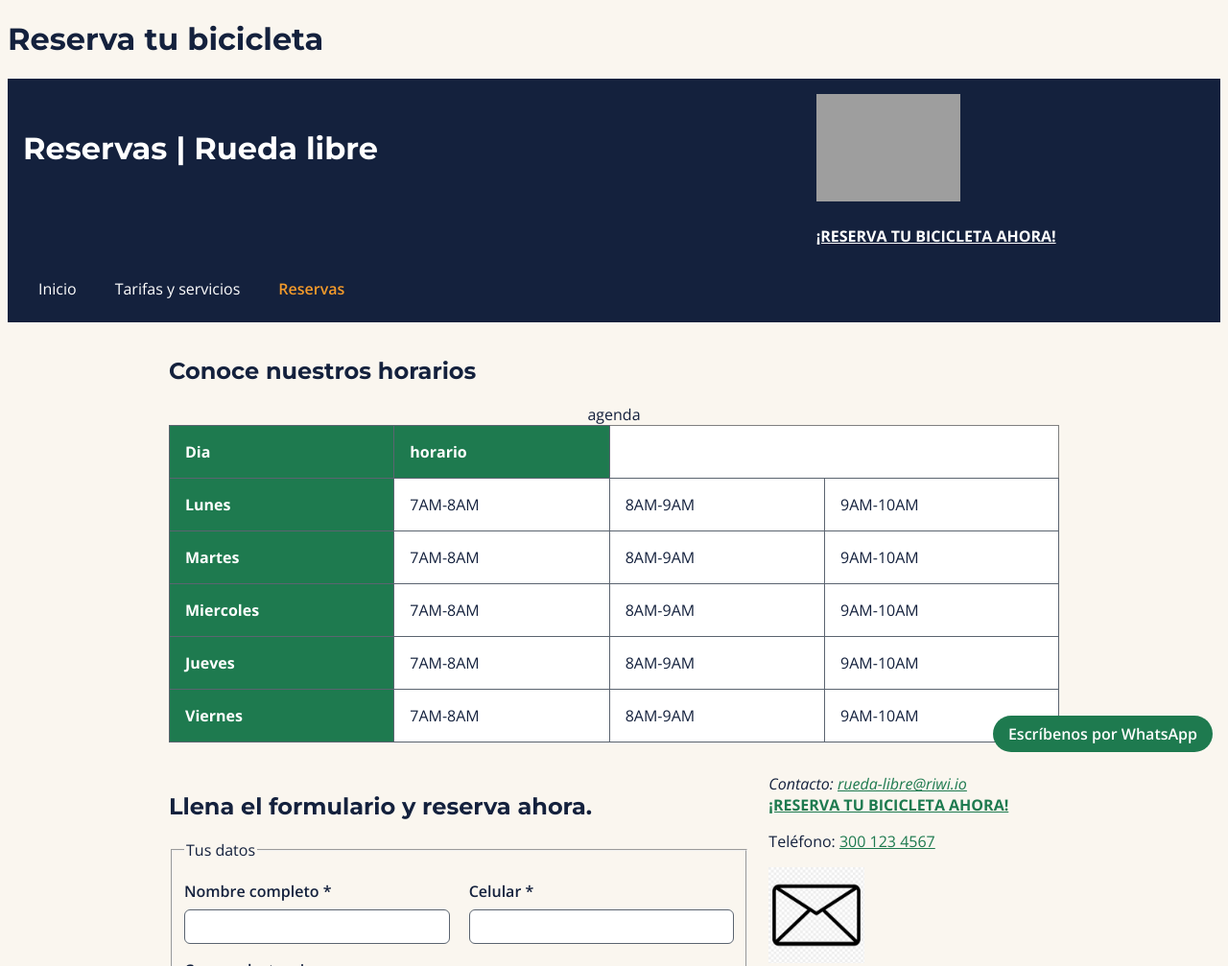
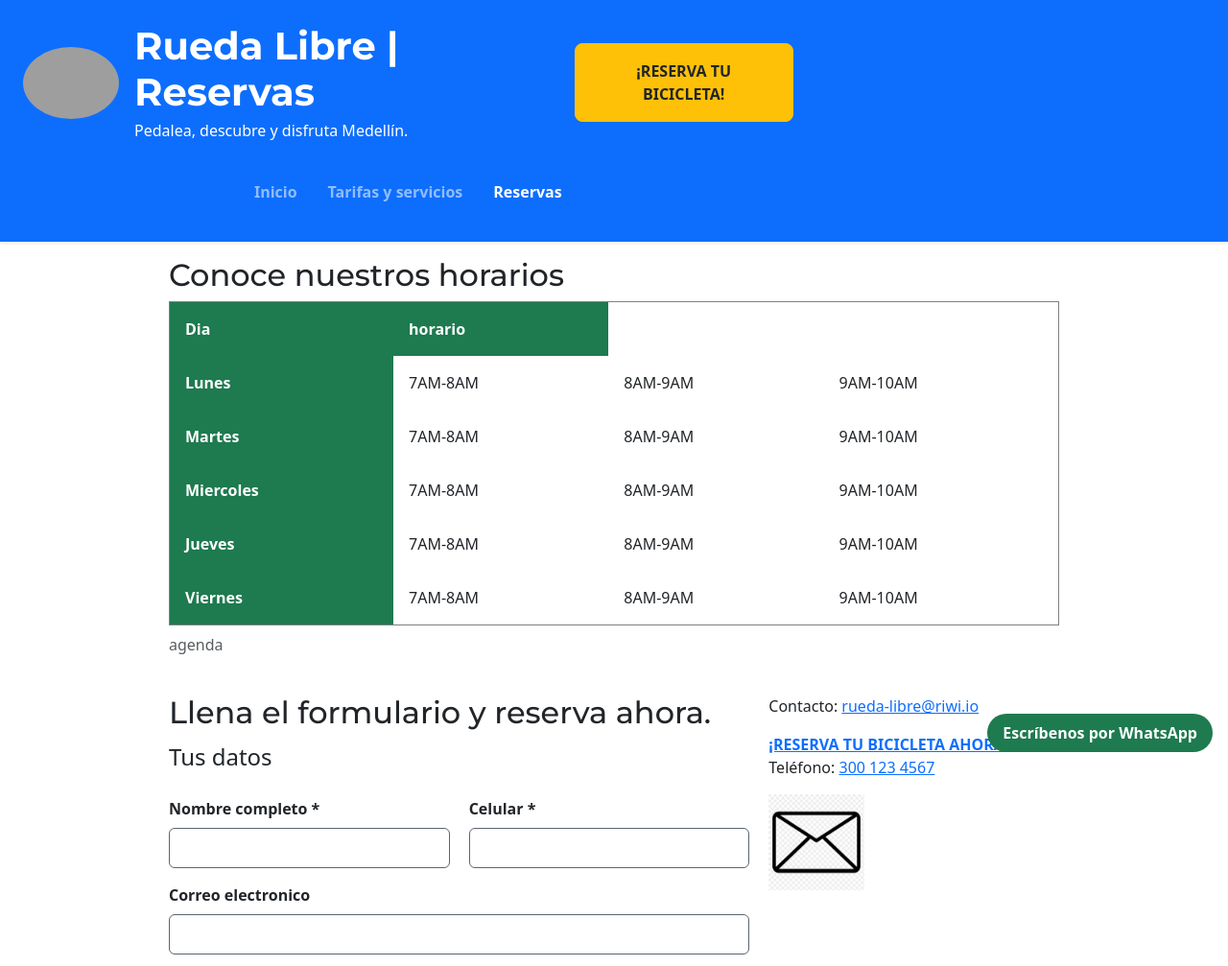
Before and after one commit to daniel1027va/rueda-libre, a plain HTML site: page paginas/reservas.html in a window 1280 px wide. Shown: the top 1007 px of the page at 96% size. Drawn offline with nearby package versions, Linux system fonts and the light colour scheme; grey boxes are pictures that could not be loaded.

Commit message:
Feat:menu nav para celular

```diff
--- a/paginas/reservas.html
+++ b/paginas/reservas.html
@@ -8,23 +8,99 @@
 <link rel="preconnect" href="https://fonts.gstatic.com" crossorigin>
 <link href="https://fonts.googleapis.com/css2?family=Montserrat:ital,wght@0,100..900;1,100..900&family=Open+Sans:ital,wght@0,300..800;1,300..800&display=swap" rel="stylesheet">
   <link rel="stylesheet" href="../css/styles.css">
+    <link
+    href="https://cdn.jsdelivr.net/npm/bootstrap@5.3.8/dist/css/bootstrap.min.css"
+    rel="stylesheet">
 </head>
   <a href="https://wa.me/573000000000" class="whatsapp-flotante" target="_blank" rel="noopener noreferrer">Escríbenos por WhatsApp</a>
 <body>
 <title>Reservas | reserva tu bicicleta en medellín. </title>
-<h1>Reserva tu bicicleta</h1>
-  <header>
-    <h1>Reservas | Rueda libre</h1>
-  <img src="../img/portada.png.jpg" alt="bicicletas rojas en fila" width="300">
-  <h2></h2><a href="reservas.html"><STRONG>¡RESERVA TU BICICLETA AHORA!</STRONG></a></h2>
-  <nav>
- <ul id="menu">
-  <li><a href="../index.html">Inicio</a></li>
-  <li><a href="tarifas.html">Tarifas y servicios</a></li>
-  <li><a href="reservas.html" class="activo">Reservas</a></li>
-</ul>
-  </nav>
-  </header>
+<header class="container-fluid bg-primary text-white py-4 shadow-sm">
+
+<div class="container">
+
+    <div class="d-flex flex-column flex-md-row
+                justify-content-between align-items-center gap-3">
+
+        <div class="d-flex flex-column flex-sm-row
+                    align-items-center gap-3 text-center text-sm-start">
+
+            <img src="../img/portada.png.jpg"
+                 alt="Logo de Rueda Libre"
+                 class="img-fluid rounded-circle"
+                 width="100"
+                 height="100">
+
+            <div>
+                <h1 class="fw-bold mb-1">
+                    Rueda Libre | Reservas
+                </h1>
+
+                <p class="mb-0">
+                    Pedalea, descubre y disfruta Medellín.
+                </p>
+            </div>
+
+        </div>
+
+        <a href="reservas.html"
+           class="btn btn-warning text-dark fw-bold
+                  px-4 py-3 rounded-3">
+
+            ¡RESERVA TU BICICLETA!
+
+        </a>
+
+    </div>
+
+    <nav class="navbar navbar-expand-md navbar-dark mt-4">
+
+        <button class="navbar-toggler mx-auto"
+                type="button"
+                data-bs-toggle="collapse"
+                data-bs-target="#menuPrincipal"
+                aria-controls="menuPrincipal"
+                aria-expanded="false"
+                aria-label="Abrir menú">
+
+            <span class="navbar-toggler-icon"></span>
+
+        </button>
+
+        <div class="collapse navbar-collapse justify-content-center"
+             id="menuPrincipal">
+
+            <ul class="navbar-nav gap-md-3 text-center">
+
+                <li class="nav-item">
+                    <a href="../index.html"
+                       class="nav-link fw-bold">
+                        Inicio
+                    </a>
+                </li>
+
+                <li class="nav-item">
+                    <a href="tarifas.html"
+                       class="nav-link fw-bold">
+                        Tarifas y servicios
+                    </a>
+                </li>
+
+                <li class="nav-item">
+                    <a href="reservas.html"
+                       class="nav-link active fw-bold">
+                        Reservas
+                    </a>
+                </li>
+
+            </ul>
+
+        </div>
+
+    </nav>
+
+</div>
+</header>
   <main>
   <h2>Conoce nuestros horarios</h2>
   <table border="1">
@@ -139,7 +215,13 @@
         </section>
   </section>
   </main>
-   <a href="reservas.html"><STRONG>¡RESERVA TU BICICLETA AHORA!</STRONG></a></h2>
+        <a href="reservas.html"
+           class="btn btn-warning text-dark fw-bold
+                  px-4 py-3 rounded-3">
+
+            ¡RESERVA TU BICICLETA!
+
+        </a>
       <footer>
         <p>Rueda Libre</p>
         <section id="contacto">
@@ -149,5 +231,6 @@
         </section>
      <p>&copy; 2026 Mi Sitio Web.</p>
     </footer>
+    <script src="https://cdn.jsdelivr.net/npm/bootstrap@5.3.8/dist/js/bootstrap.bundle.min.js"></script>
     </body>
 </html>
```
Also changed, not shown: index.html (+3 -1 lines), paginas/tarifas.html (+95 -13 lines).
